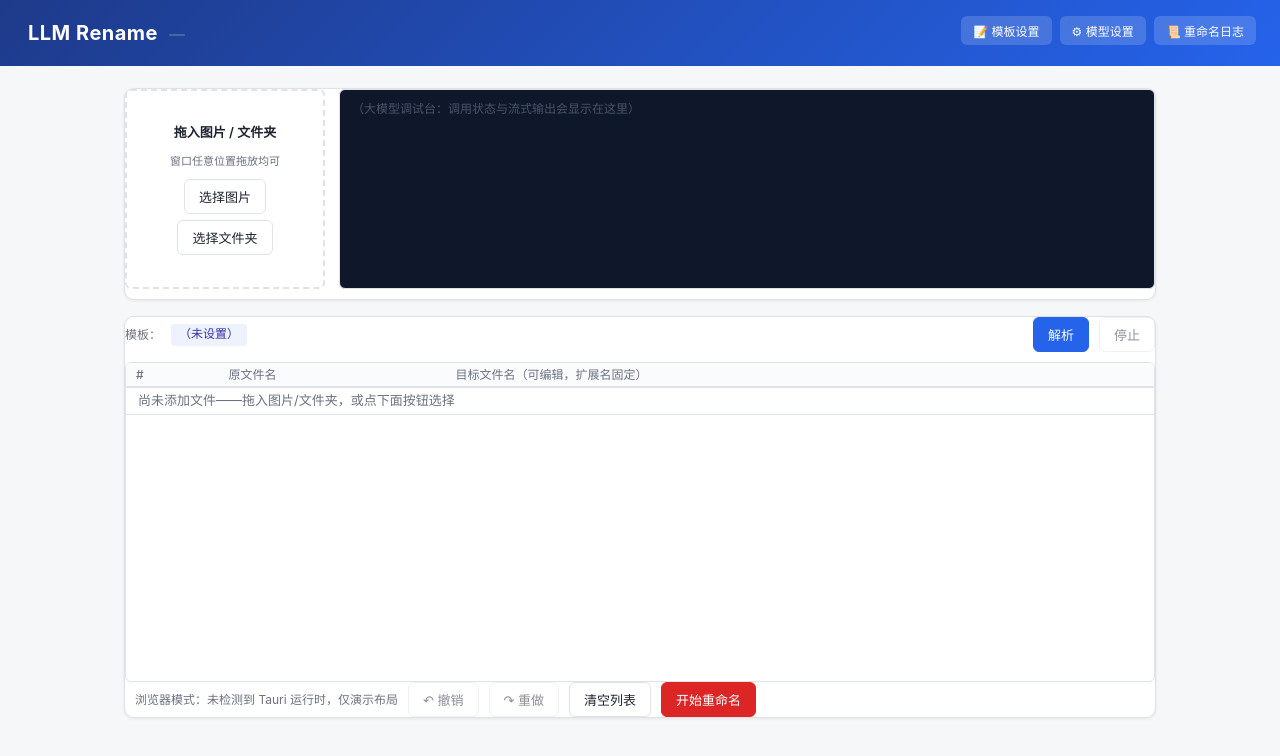
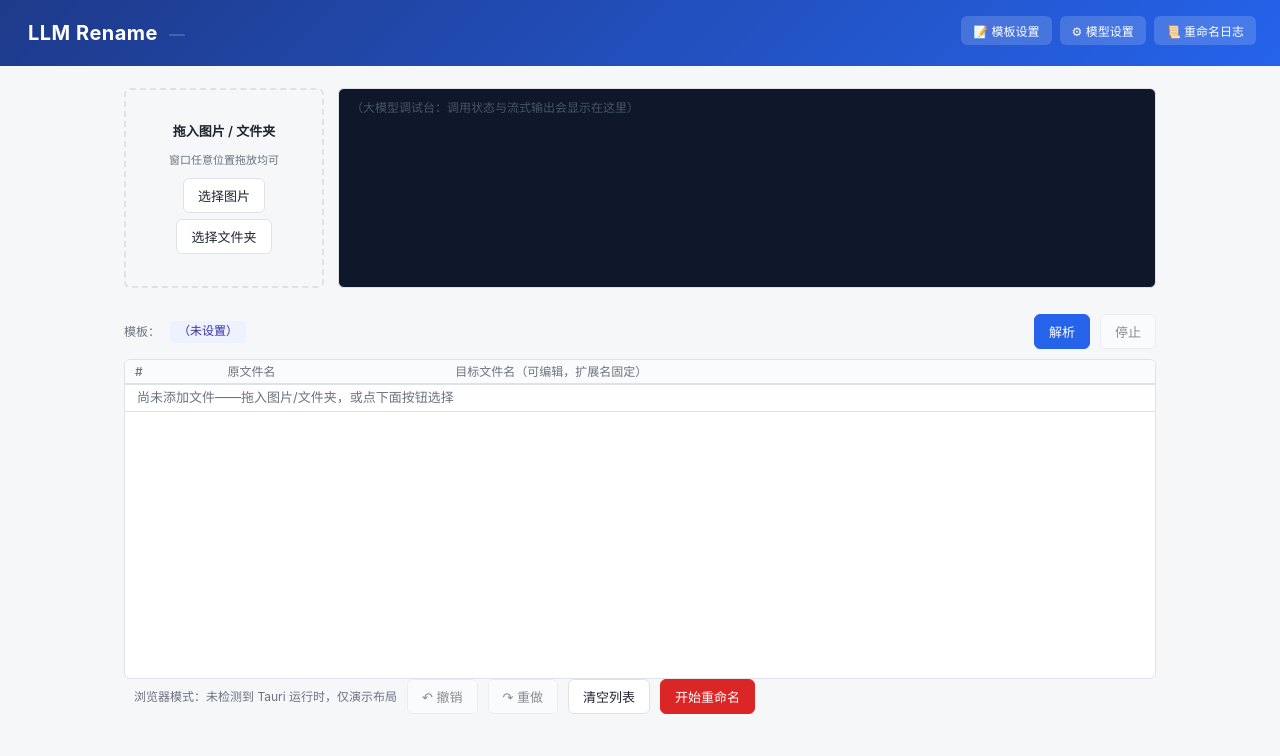
Before and after one commit to Tairraos/llmrename, a website built with Vite: page src/index.html in a window 1280 px wide. Built offline with nearby package versions, Linux system fonts and the light colour scheme.

Commit message:
feat: 调整界面

```diff
--- a/src/styles.css
+++ b/src/styles.css
@@ -57,10 +57,6 @@ body {
 
 /* 卡片 */
 .card {
-  background: var(--card);
-  border: 1px solid var(--border);
-  border-radius: var(--radius);
-  box-shadow: var(--shadow);
   padding: 0;
 }
 
```
